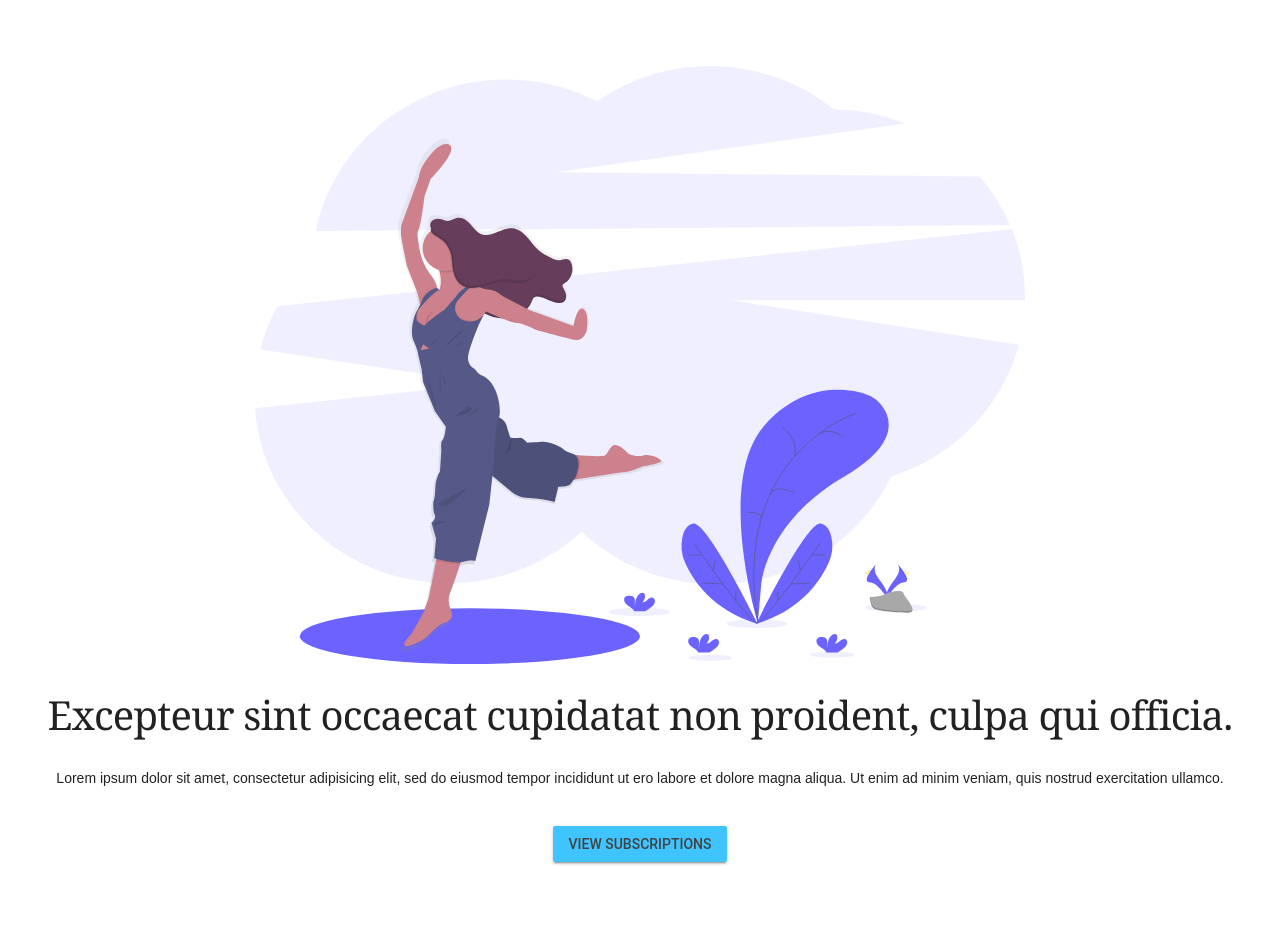
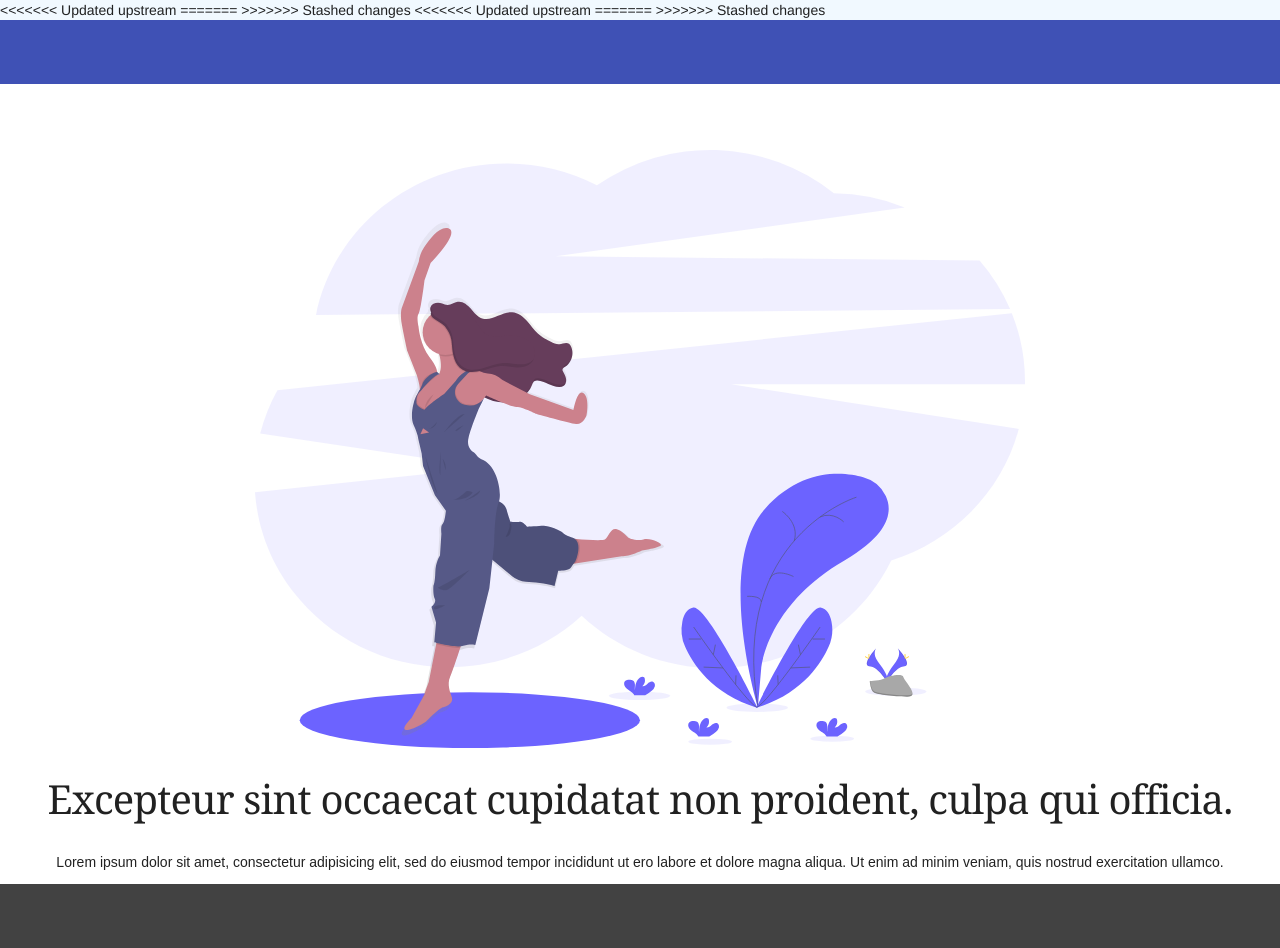
Before and after one commit to minlopalis/club-ex, a Django app: page / in a window 1280 px wide. Before the commit the page ends 865 px from the top, so only its background shows below. Run offline with Django 3.2, Linux system fonts and the light colour scheme.

Commit message:
added skeleton for the header and footer

```diff
--- a/Club-Ex_Project/clubExProject/clubExProject/urls.py
+++ b/Club-Ex_Project/clubExProject/clubExProject/urls.py
@@ -18,6 +18,7 @@ from django.urls import path, include
 from django.views.generic import TemplateView
 from clubApp.views import IndexView
 
+
 # url patterns
 urlpatterns = [
     path('admin/', admin.site.urls),
--- a/Club-Ex_Project/clubExProject/templates/base.html
+++ b/Club-Ex_Project/clubExProject/templates/base.html
@@ -2,20 +2,55 @@
 
 <!DOCTYPE html>
 <html lang="en">
+<<<<<<< Updated upstream
 <head>
     <meta charset="UTF-8">
     <meta name="viewport" content="width=device-width, initial-scale=1.0">
+=======
+  <head>
+    <meta charset="UTF-8" />
+    <meta http-equiv="X-UA-Compatible" content="IE=edge" />
+    <meta name="viewport" content="width=device-width, initial-scale=1.0" />
+>>>>>>> Stashed changes
     <title>Club Ex</title>
 
     <!-- https://getmdl.io/started/index.html -->
+<<<<<<< Updated upstream
     <link rel="stylesheet" href="https://fonts.googleapis.com/icon?family=Material+Icons">
     <link rel="stylesheet" href="https://code.getmdl.io/1.3.0/material.blue-light_blue.min.css" />
+=======
+    <link
+      rel="stylesheet"
+      href="https://fonts.googleapis.com/icon?family=Material+Icons"
+    />
+    <link
+      rel="stylesheet"
+      href="https://code.getmdl.io/1.3.0/material.indigo-pink.min.css"
+    />
+
+>>>>>>> Stashed changes
     <script defer src="https://code.getmdl.io/1.3.0/material.min.js"></script>
 
-    {% comment %} <link rel="stylesheet" href="{% static 'css/base.css' %}"> {% endcomment %}
-</head>
-<body>
-    {% block content %}
-    {% endblock content %}
-</body>
+    {% comment %}
+    <link rel="stylesheet" href="{% static 'css/base.css' %}" />
+    {% endcomment %}
+  </head>
+  <body>
+    <div class="site mdl-layout mdl-js-layout">
+      <header class="mdl-layout__header mdl-layout__header--waterfall">
+        <div class="mdl-layout__header-row">
+          <!-- Header Content Here -->
+        </div>
+      </header>
+      <div class="mdl-layout__drawer">
+        <!-- Drawer Content -->
+      </div>
+      <main class="mdl-layout__content">
+        {% block content %} {% endblock content %}
+      </main>
+      <footer class="mdl-mini-footer">
+        <!-- Footer Content -->
+      </footer>
+    </div>
+  </body>
 </html>
```
